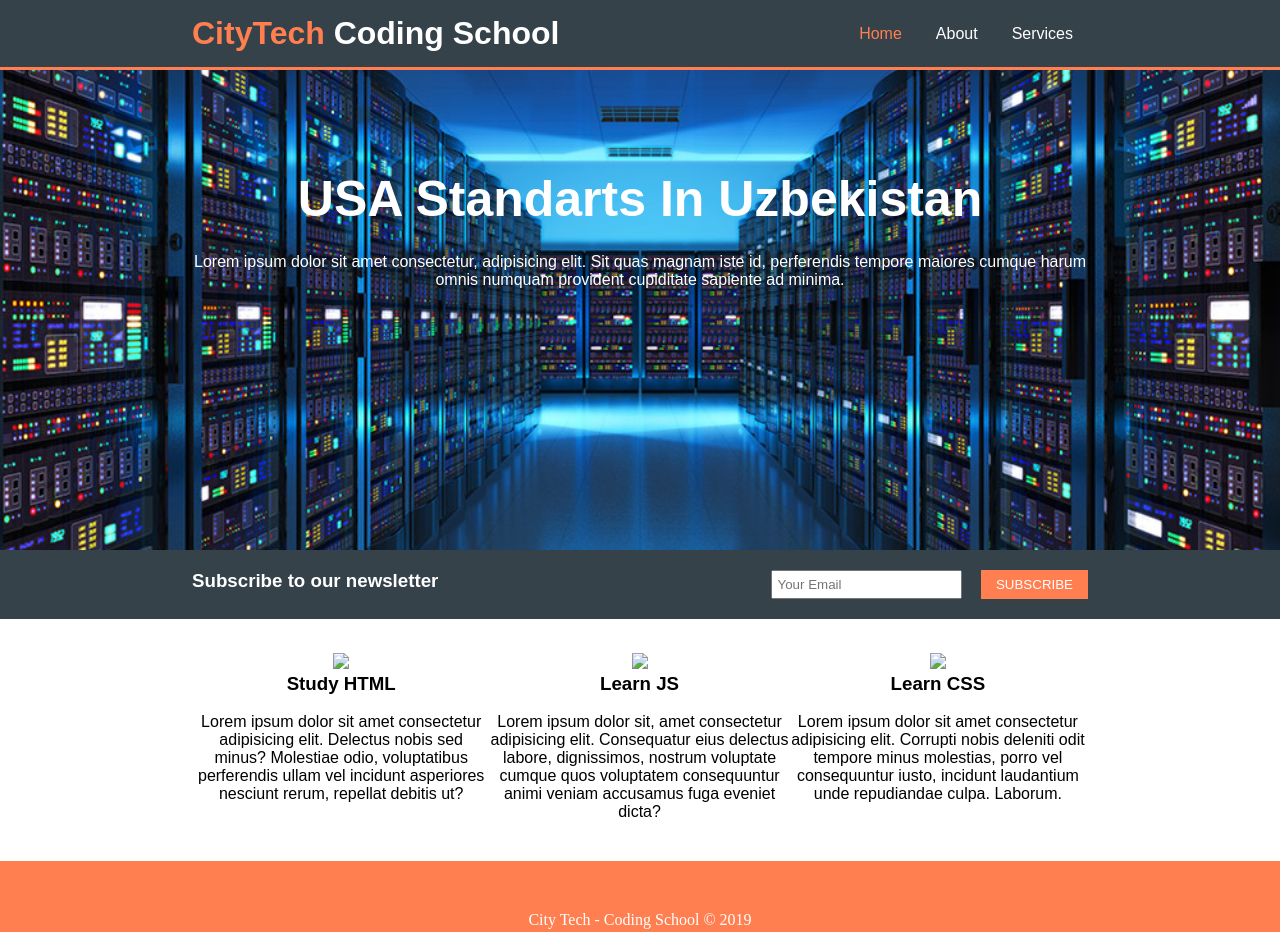
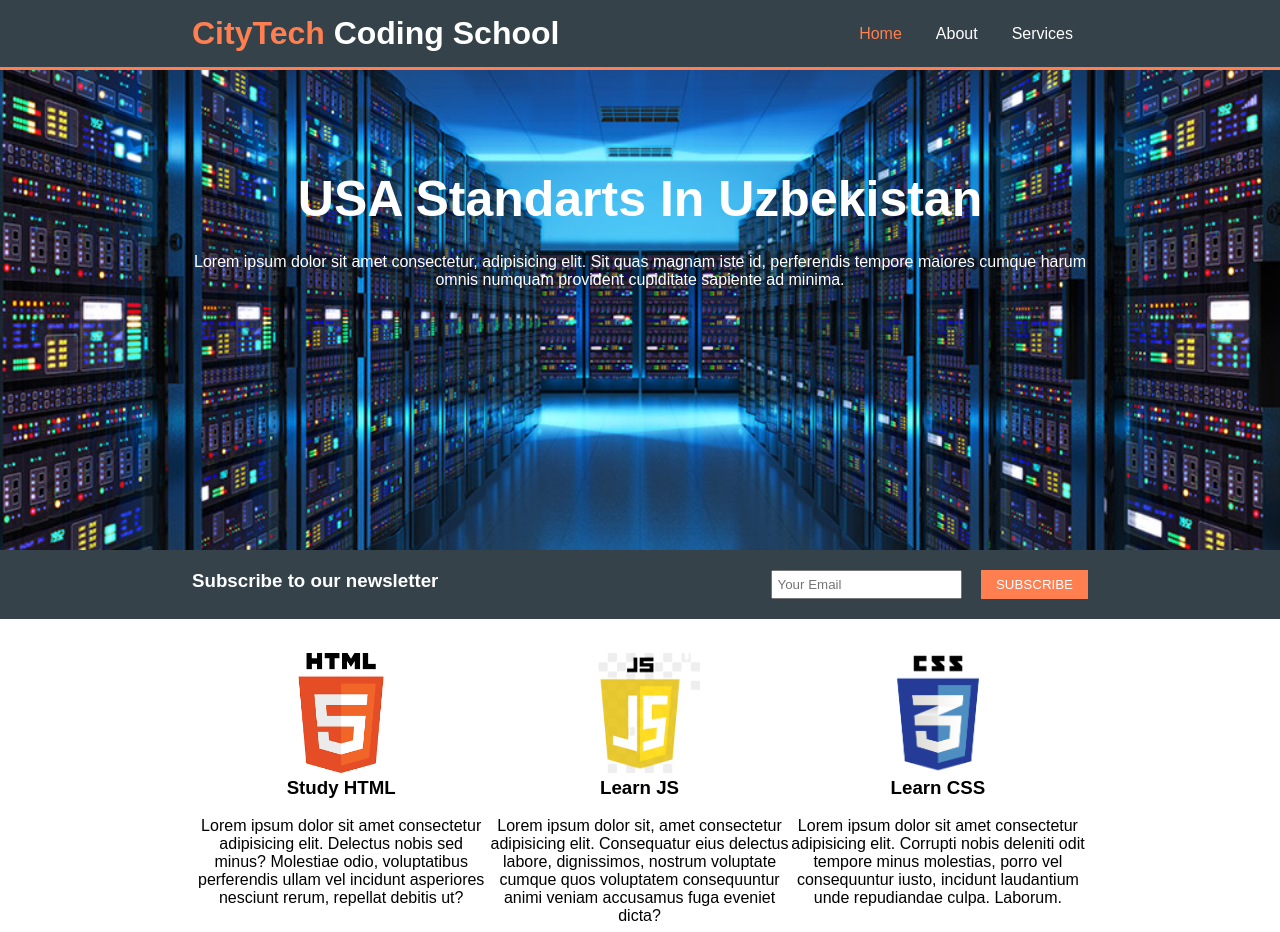
Before and after one commit to Abror050/City-Tech-Website, a plain HTML site: page index.html in a window 1280 px wide. Shown: the top 932 px of the page. Drawn offline with Linux system fonts and the light colour scheme; files that its build step writes are made by us from their sources; files whose address does not match are found by name.

Commit message:
Update index.html

```diff
--- a/index.html
+++ b/index.html
@@ -6,7 +6,7 @@
      <meta http-equiv="X-UA-Compatible" content="IE=edge">
      <meta name="viewport" content="width=device-width, initial-scale=1.0">
      <title>HBT - Hotel Website</title>
-     <link rel="stylesheet" href="css/style.css">
+     <link rel="stylesheet" href="style.css">
  </head>
 
  <body>
@@ -54,21 +54,21 @@
          <div class="container">
              <div class="course-wrapper">
                  <div class="box">
-                     <img src="img/html.png">
+                     <img src="html.png">
                      <h3>Study HTML</h3> <br>
                      <p>Lorem ipsum dolor sit amet consectetur adipisicing elit. Delectus nobis sed minus? Molestiae
                          odio, voluptatibus perferendis ullam vel incidunt asperiores nesciunt rerum, repellat debitis
                          ut?</p>
                  </div>
                  <div class="box">
-                     <img src="img/kisspng-javascript-logo-html-clip-art-javascript-logo-5b5188b13c2314.0304322315320700652463-removebg-preview.png" >
+                     <img src="kisspng-javascript-logo-html-clip-art-javascript-logo-5b5188b13c2314.0304322315320700652463-removebg-preview.png" >
                      <h3>Learn JS</h3> <br>
                      <p>Lorem ipsum dolor sit, amet consectetur adipisicing elit. Consequatur eius delectus labore,
                          dignissimos, nostrum voluptate cumque quos voluptatem consequuntur animi veniam accusamus fuga
                          eveniet dicta?</p>
                  </div>
                  <div class="box">
-                     <img src="img/css-3-logo.png">
+                     <img src="css-3-logo.png">
                      <h3>Learn CSS</h3> <br>
                      <p>Lorem ipsum dolor sit amet consectetur adipisicing elit. Corrupti nobis deleniti odit tempore
                          minus molestias, porro vel consequuntur iusto, incidunt laudantium unde repudiandae culpa.
```
